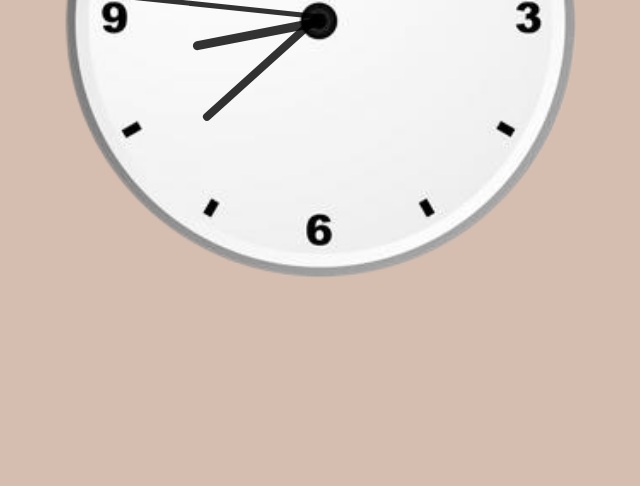
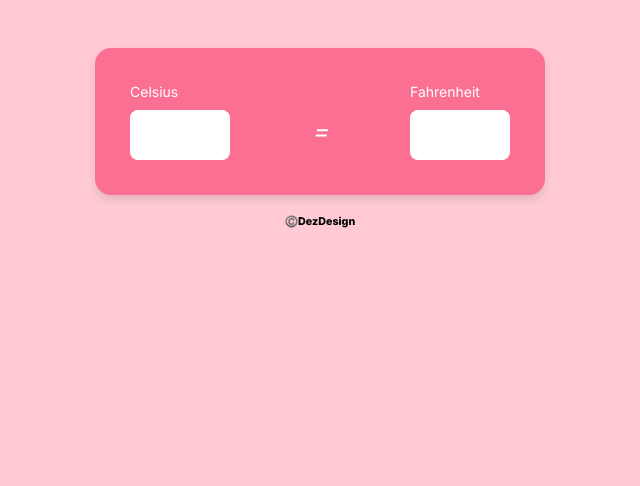
Before and after one commit to Nithyapriya30/code-casa, a plain HTML site: page level 2/index.html in a window 1280 px wide. Shown: the part 314-800 px from the top of the page, without its empty margins (320-960 px from the left). Drawn offline with Linux system fonts and the light colour scheme.

Commit message:
Add files via upload

```diff
--- a/level 2/index.html
+++ b/level 2/index.html
@@ -3,17 +3,24 @@
 <head>
     <meta charset="UTF-8">
     <meta name="viewport" content="width=device-width, initial-scale=1.0">
-    <title>Analog Clock</title>
+    <title>Temperature Converter</title>
     <link rel="stylesheet" href="style.css">
 </head>
 <body>
-    <h1>Analog Clock</h1>
-    <div id="clockContainer">
-        <div id="hour"></div>
-        <div id="minute"></div>
-        <div id="second"></div>
+    <h1>Temperature Converter</h1>
+    <div class="wrapper">
+        <div class="input-box">
+            <h6>Celsius</h6>
+            <input type="number" id="celsius">
+        </div>
+        <i class="icon">=</i>
+        <div class="input-box">
+            <h6>Fahrenheit</h6>
+            <input type="number" id="fahrenheit">
+        </div>
     </div>
+    <h6 class="copy">©️DezDesign</h6>
 
     <script src="./index.js"></script>
-<body>
+</body>
 </html>
--- a/level 2/index.js
+++ b/level 2/index.js
@@ -1,13 +1,14 @@
-setInterval(() => {
-	d = new Date(); //object of date()
-	hr = d.getHours();
-	min = d.getMinutes();
-	sec = d.getSeconds();
-	hr_rotation = 30 * hr + min / 2; //converting current time
-	min_rotation = 6 * min;
-	sec_rotation = 6 * sec;
+const celsius = document.querySelector("#celsius"),
+    fahrenheit = document.querySelector("#fahrenheit");
 
-	hour.style.transform = `rotate(${hr_rotation}deg)`;
-	minute.style.transform = `rotate(${min_rotation}deg)`;
-	second.style.transform = `rotate(${sec_rotation}deg)`;
-}, 1000);
+window.addEventListener("load", () => celsius.focus());
+
+celsius.addEventListener("input", () => {
+    fahrenheit.value = ((celsius.value * 9) / 5 + 32).toFixed(2)
+    if(!celsius.value) fahrenheit.value = "";
+})
+
+fahrenheit.addEventListener("input", () => {
+    celsius.value = ((fahrenheit.value - 32) * 5 / 9).toFixed(2)
+    if(!fahrenheit.value) celsius.value = "";
+})
--- a/level 2/style.css
+++ b/level 2/style.css
@@ -1,52 +1,66 @@
+@import url('https://fonts.googleapis.com/css2?family=Inter:wght@400;600;800&display=swap');
+
+*{
+    margin: 0;
+    padding: 0;
+    box-sizing: border-box;
+    font-family: 'Inter', sans-serif;
+}
+
 body{
-    background: #d5bdaf;
-    font-family: Arial, Helvetica, sans-serif;
+    min-height: 100vh;
+    display: flex;
+    flex-direction: column;
+    align-items: center;
+    justify-content: center;
+    background: #ffcad4;
 }
 
 h1{
+    margin-bottom: 5%;
+}
+
+.wrapper{
     display: flex;
     align-items: center;
-    justify-content: center;
+    justify-content: space-between;
+    max-width: 450px;
+    width: 100%;
+    background: #fb6f92;
+    padding: 35px;
+    border-radius: 16px;
+    box-shadow: 0 5px 10px rgba(0, 0, 0, 0.1);
 }
 
-#clockContainer {
-	position: relative;
-	margin: auto;
-	height: 40vw;
-	width: 40vw;
-	background: url(clock.png) no-repeat;
-	background-size: 100%;
+.wrapper .input-box h6{
+    font-size: 14px;
+    font-weight: 400;
+    color: white;
+    margin-bottom: 10px;
 }
 
-#hour,
-#minute,
-#second {
-	position: absolute;
-	background: black;
-	border-radius: 10px;
-	transform-origin: bottom;
+.wrapper .icon{
+    font-size: 25px;
+    color: #fff;
+    margin-top: 20px;
 }
 
-#hour {
-	width: 1.8%;
-	height: 25%;
-	top: 25%;
-	left: 48.85%;
-	opacity: 0.8;
+.wrapper .input-box input{
+    max-width: 100px;
+    height: 50px;
+    border-radius: 8px;
+    outline: none;
+    border: none;
+    text-align: center;
+    font-size: 20px;
+    color: #ab1c37;
 }
 
-#minute {
-	width: 1.6%;
-	height: 30%;
-	top: 19%;
-	left: 48.9%;
-	opacity: 0.8;
+.wrapper input::-webkit-inner-spin-button,
+.wrapper input::-webkit-outer-spin-button{
+    display: none;
 }
 
-#second {
-	width: 1%;
-	height: 40%;
-	top: 9%;
-	left: 49.25%;
-	opacity: 0.8;
+.copy{
+    margin-top: 20px;
 }
```
